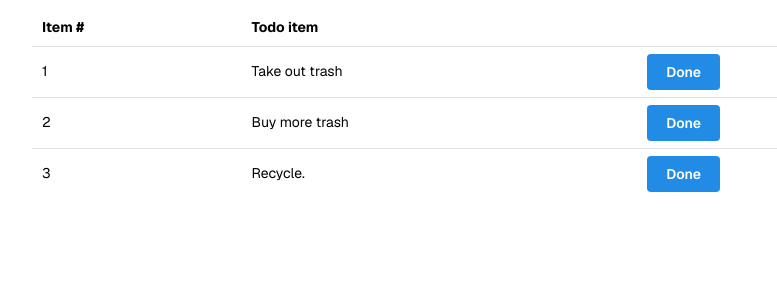
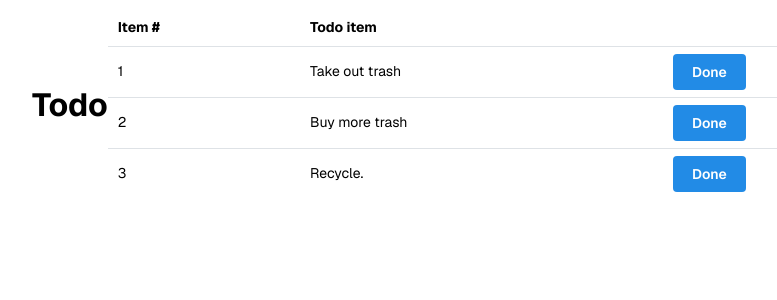
Before and after one commit to hedgehoglab-engineering/todo-workshop-template, a Next.js app in the folder frontend/: page / in a window 1280 px wide. Shown: the top 300 px of the page, without its empty margins (154-931 px from the left). Built offline with nearby package versions, Linux system fonts and the light colour scheme.

Commit message:
Add a props param to the todo list

```diff
--- a/frontend/app/list.tsx
+++ b/frontend/app/list.tsx
@@ -8,7 +8,7 @@ const items = [
   "Recycle."
 ];
 
-export function TodoList () {
+export function TodoList (props) {
   const rows = items.map((item, index) => (
     <Table.Tr key={++index}>
       <Table.Td>{++index}</Table.Td>
@@ -18,7 +18,7 @@ export function TodoList () {
   ));
 
   return (
-    <Table>
+    <><h1>{props.test}</h1><Table>
           <Table.Thead>
               <Table.Tr>
                   <Table.Th>Item #</Table.Th>
@@ -27,6 +27,6 @@ export function TodoList () {
               </Table.Tr>
           </Table.Thead>
           <Table.Tbody>{rows}</Table.Tbody>
-    </Table>
+      </Table></>
   );
 }
--- a/frontend/app/page.tsx
+++ b/frontend/app/page.tsx
@@ -7,7 +7,7 @@ export default function Home() {
       <Center pt={10}>
         <Text px={5} size='xl' >
         </Text>
-        <TodoList></TodoList>
+        <TodoList test="Todo"></TodoList>
       </Center>
     </Container>
   );
```
Lines whose indentation alone changed are shown as unchanged.
